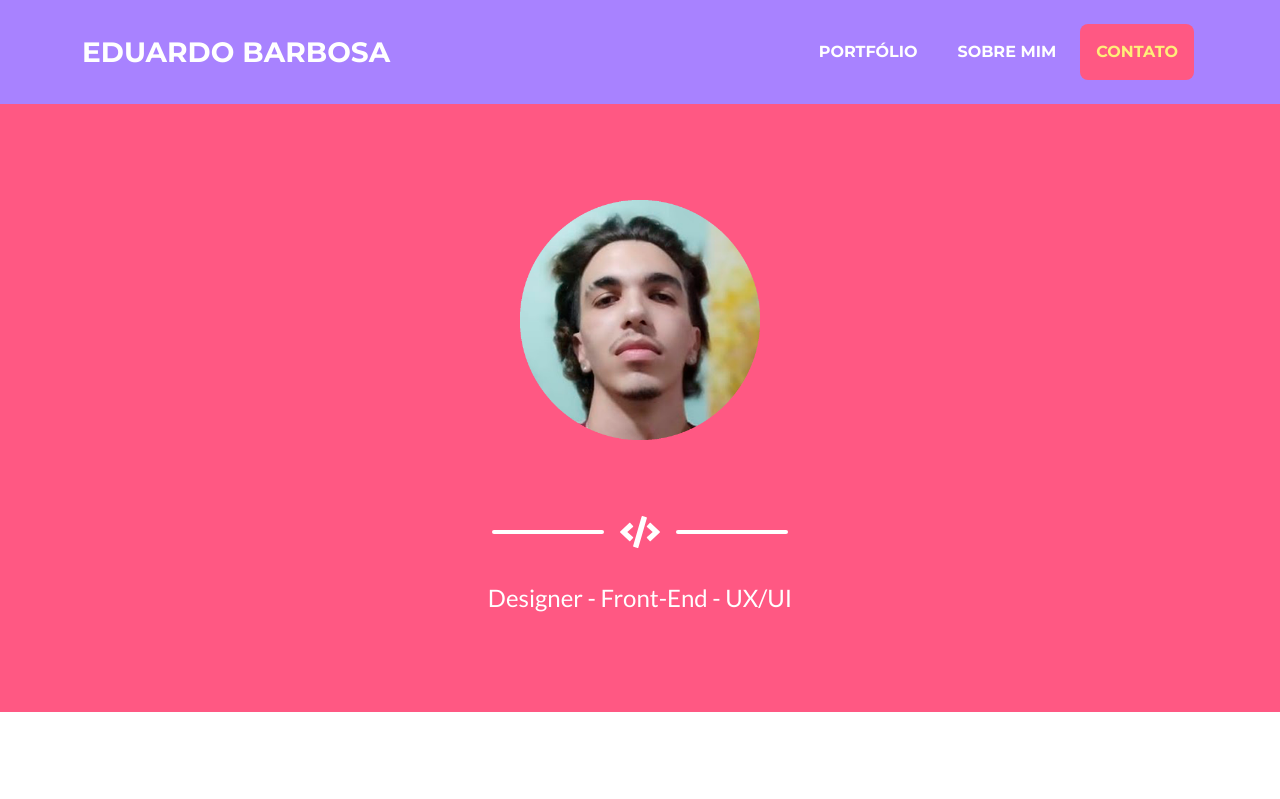
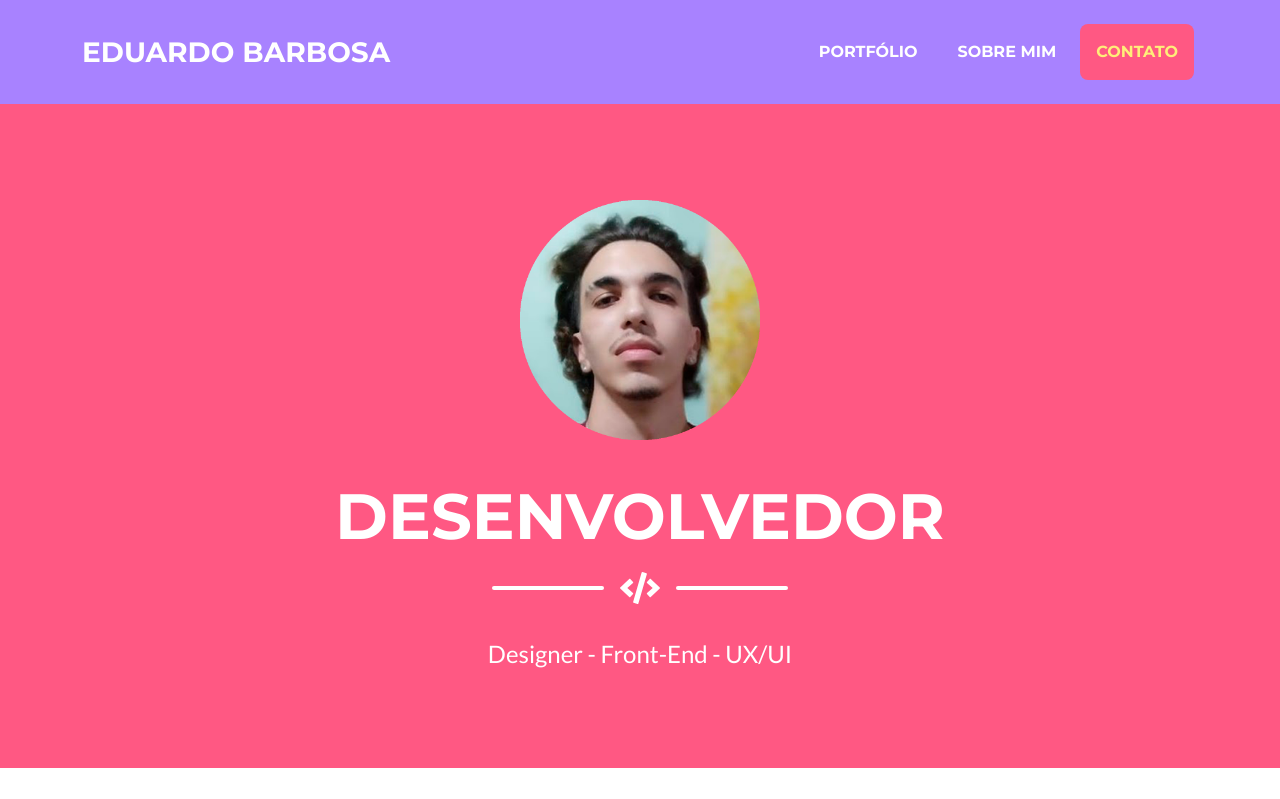
Before and after one commit to eduardobsantoss/eduardobsantoss.github.io, a plain HTML site: page index.html in a window 1280 px wide. Shown: the top 799 px of the page. Drawn offline with nearby package versions, Linux system fonts and the light colour scheme.

Commit message:
Update index.html

```diff
--- a/index.html
+++ b/index.html
@@ -48,6 +48,7 @@
             <!-- Masthead Avatar Image-->
             <img class="masthead-avatar mb-5" src="assets/img/Eduardo.png" alt="..." />
             <!-- Masthead Heading-->
+            <h1 class="masthead-heading text-uppercase mb-0 d-none d-md-block">Desenvolvedor</h1>
             <h1 class="masthead-heading text-uppercase mb-0 d-md-none d-lg-none d-xl-none d-xxl-none" style="font-size: 35px !important; z-index: 1;">Desenvolvedor</h1>
             <!-- Icon Divider-->
             <div class="divider-custom divider-light">
```
